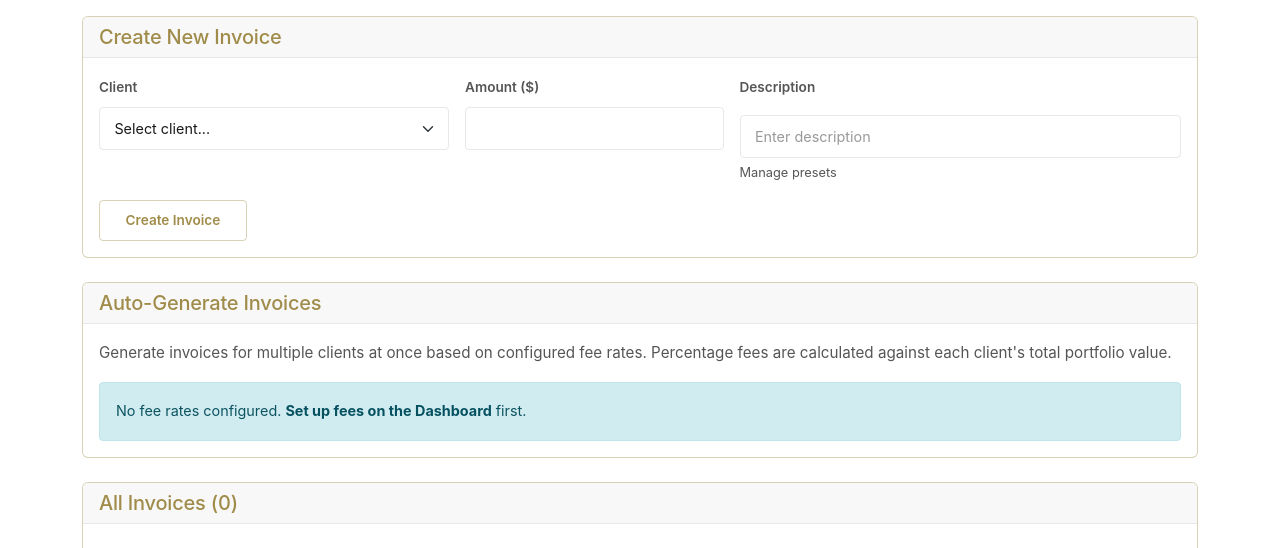
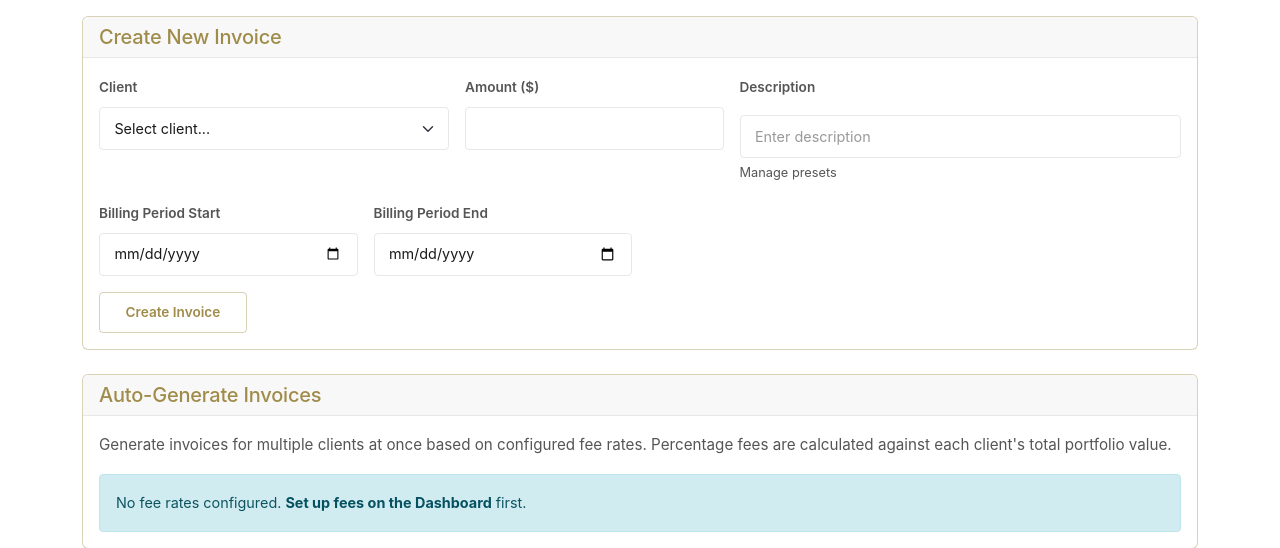
Before and after one commit to kadgn-dev/aurumvlogistics, a PHP site: page /admin/invoices.php in a window 1280 px wide. Shown: the part 163-711 px from the top of the page. Run offline with PHP 8.4, Linux system fonts and the light colour scheme; the visitor is signed in with stand-in values (Sample User, id 1); data that the repository does not hold is empty; some libraries are stand-ins or nearby versions.

Commit message:
Add billing period (start/end date) to invoices for backdated billing

```diff
--- a/admin/invoices.php
+++ b/admin/invoices.php
@@ -96,6 +96,8 @@ if ($_SERVER['REQUEST_METHOD'] === 'POST') {
       'user_id' => (int) ($_POST['user_id'] ?? 0),
       'amount' => $_POST['amount'] ?? '',
       'description' => trim($_POST['description'] ?? ''),
+      'billing_period_start' => trim($_POST['billing_period_start'] ?? ''),
+      'billing_period_end' => trim($_POST['billing_period_end'] ?? ''),
     ];
 
     $result = $invoiceService->createInvoice($data);
@@ -281,6 +283,14 @@ require_once __DIR__ . '/../includes/templates/nav_admin.php';
             <?php endif; ?>
             <div class="form-text"><a href="/admin/invoice-descriptions.php" class="text-secondary">Manage presets</a></div>
           </div>
+          <div class="col-md-3">
+            <label for="billing_period_start" class="form-label text-secondary">Billing Period Start</label>
+            <input type="date" class="form-control" id="billing_period_start" name="billing_period_start">
+          </div>
+          <div class="col-md-3">
+            <label for="billing_period_end" class="form-label text-secondary">Billing Period End</label>
+            <input type="date" class="form-control" id="billing_period_end" name="billing_period_end">
+          </div>
           <div class="col-12">
             <button type="submit" class="btn btn-outline-light">Create Invoice</button>
           </div>
@@ -377,6 +387,7 @@ require_once __DIR__ . '/../includes/templates/nav_admin.php';
               <th scope="col">Invoice #</th>
               <th scope="col">Client</th>
               <th scope="col">Amount</th>
+              <th scope="col">Billing Period</th>
               <th scope="col">Status</th>
               <th scope="col">Created</th>
               <th scope="col">Payment Date</th>
@@ -387,11 +398,18 @@ require_once __DIR__ . '/../includes/templates/nav_admin.php';
             <?php foreach ($invoices as $invoice): ?>
             <?php
             $clientName = $userNames[(int) $invoice['user_id']] ?? 'Unknown';
+            $billingPeriod = '—';
+            if (!empty($invoice['billing_period_start']) && !empty($invoice['billing_period_end'])) {
+              $billingPeriod = formatDate($invoice['billing_period_start']) . ' – ' . formatDate($invoice['billing_period_end']);
+            } elseif (!empty($invoice['billing_period_start'])) {
+              $billingPeriod = formatDate($invoice['billing_period_start']) . ' – present';
+            }
             ?>
             <tr>
               <td><?= sanitizeOutput($invoice['invoice_number']) ?></td>
               <td><?= sanitizeOutput($clientName) ?></td>
               <td><?= sanitizeOutput(formatCurrency((float) $invoice['amount'])) ?></td>
+              <td><?= sanitizeOutput($billingPeriod) ?></td>
               <td>
                 <?php if ($invoice['status'] === 'paid'): ?>
                 <span class="badge bg-success">Paid</span>
--- a/database/schema.sql
+++ b/database/schema.sql
@@ -124,6 +124,8 @@ CREATE TABLE IF NOT EXISTS invoices (
     invoice_number VARCHAR(20) NOT NULL UNIQUE,
     amount DECIMAL(12,2) NOT NULL,
     description TEXT NOT NULL,
+    billing_period_start DATE DEFAULT NULL,
+    billing_period_end DATE DEFAULT NULL,
     status ENUM('unpaid', 'paid') NOT NULL DEFAULT 'unpaid',
     payment_date DATETIME DEFAULT NULL,
     created_at DATETIME NOT NULL DEFAULT CURRENT_TIMESTAMP,
--- a/includes/repositories/InvoiceRepository.php
+++ b/includes/repositories/InvoiceRepository.php
@@ -32,7 +32,7 @@ class InvoiceRepository
   public function findById(int $id): ?array
   {
     $stmt = $this->pdo->prepare(
-      'SELECT id, user_id, invoice_number, amount, description, status, payment_date, created_at
+      'SELECT id, user_id, invoice_number, amount, description, billing_period_start, billing_period_end, status, payment_date, created_at
        FROM invoices
        WHERE id = :id'
     );
@@ -64,7 +64,7 @@ class InvoiceRepository
 
     // Get paginated data
     $stmt = $this->pdo->prepare(
-      'SELECT id, user_id, invoice_number, amount, description, status, payment_date, created_at
+      'SELECT id, user_id, invoice_number, amount, description, billing_period_start, billing_period_end, status, payment_date, created_at
        FROM invoices
        WHERE user_id = :user_id
        ORDER BY created_at DESC
@@ -94,14 +94,16 @@ class InvoiceRepository
     $invoiceNumber = $this->generateInvoiceNumber();
 
     $stmt = $this->pdo->prepare(
-      'INSERT INTO invoices (user_id, invoice_number, amount, description, status, created_at)
-       VALUES (:user_id, :invoice_number, :amount, :description, :status, :created_at)'
+      'INSERT INTO invoices (user_id, invoice_number, amount, description, billing_period_start, billing_period_end, status, created_at)
+       VALUES (:user_id, :invoice_number, :amount, :description, :billing_period_start, :billing_period_end, :status, :created_at)'
     );
     $stmt->execute([
       ':user_id' => $data['user_id'],
       ':invoice_number' => $invoiceNumber,
       ':amount' => $data['amount'],
       ':description' => $data['description'],
+      ':billing_period_start' => !empty($data['billing_period_start']) ? $data['billing_period_start'] : null,
+      ':billing_period_end' => !empty($data['billing_period_end']) ? $data['billing_period_end'] : null,
       ':status' => 'unpaid',
       ':created_at' => date('Y-m-d H:i:s'),
     ]);
@@ -204,7 +206,7 @@ class InvoiceRepository
 
     // Get paginated data
     $stmt = $this->pdo->prepare(
-      'SELECT id, user_id, invoice_number, amount, description, status, payment_date, created_at
+      'SELECT id, user_id, invoice_number, amount, description, billing_period_start, billing_period_end, status, payment_date, created_at
        FROM invoices
        ORDER BY created_at DESC
        LIMIT :limit OFFSET :offset'
--- a/includes/services/InvoiceService.php
+++ b/includes/services/InvoiceService.php
@@ -82,6 +82,8 @@ class InvoiceService
       'user_id' => $userId,
       'amount' => $data['amount'],
       'description' => trim($data['description']),
+      'billing_period_start' => $data['billing_period_start'] ?? null,
+      'billing_period_end' => $data['billing_period_end'] ?? null,
     ]);
 
     // Retrieve the created invoice to return full details
```
Also changed, not shown: client/invoices.php (+10 -0 lines), 1 other file.
